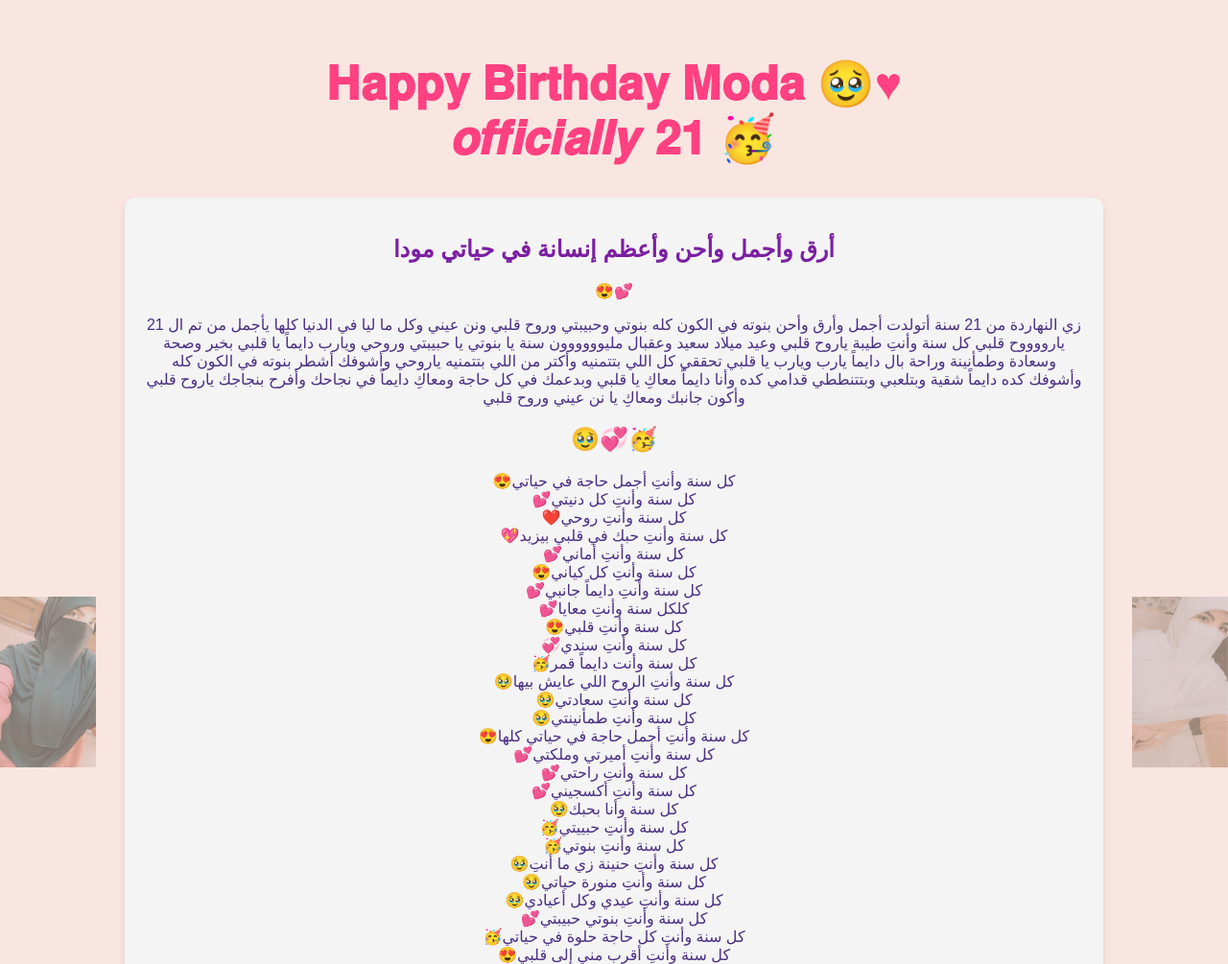
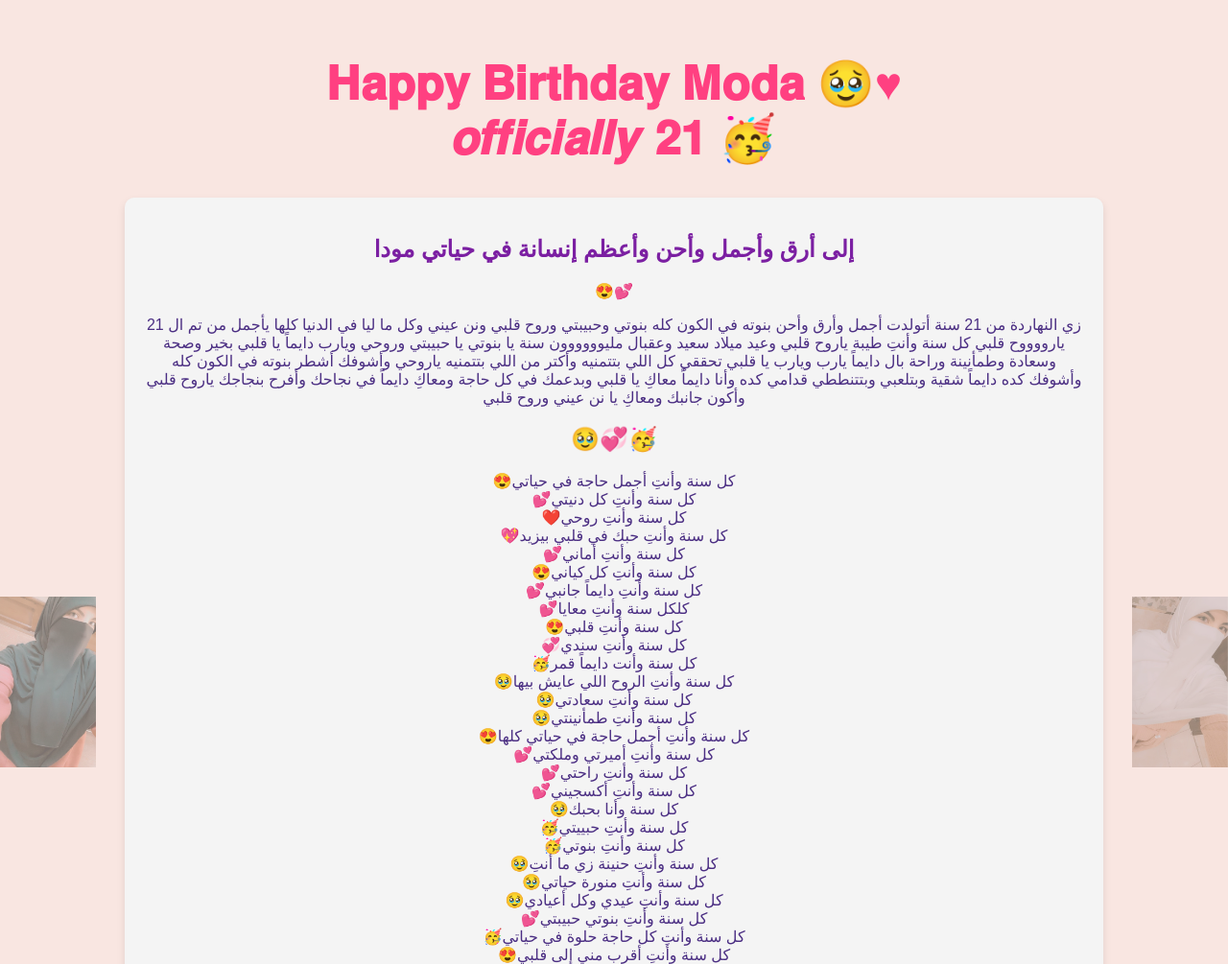
Before and after one commit to El-MoatasimBellah/Moda, a plain HTML site: page index.html in a window 1280 px wide. Shown: the top 1005 px of the page at 96% size. Drawn offline with Linux system fonts and the light colour scheme.

Commit message:
Update index.html

```diff
--- a/index.html
+++ b/index.html
@@ -79,7 +79,7 @@
 <body>
     <h1>𝐇𝐚𝐩𝐩𝐲 𝐁𝐢𝐫𝐭𝐡𝐝𝐚𝐲 𝐌𝐨𝐝𝐚 🥹♥<br>𝒐𝒇𝒇𝒊𝒄𝒊𝒂𝒍𝒍𝒚 𝟐𝟏 🥳</h1>
     <div class="message">
-        <h2> أرق وأجمل وأحن وأعظم إنسانة في حياتي مودا
+        <h2>  إلى أرق وأجمل وأحن وأعظم إنسانة في حياتي مودا
         </h2>
         😍💕
         <p>
```
